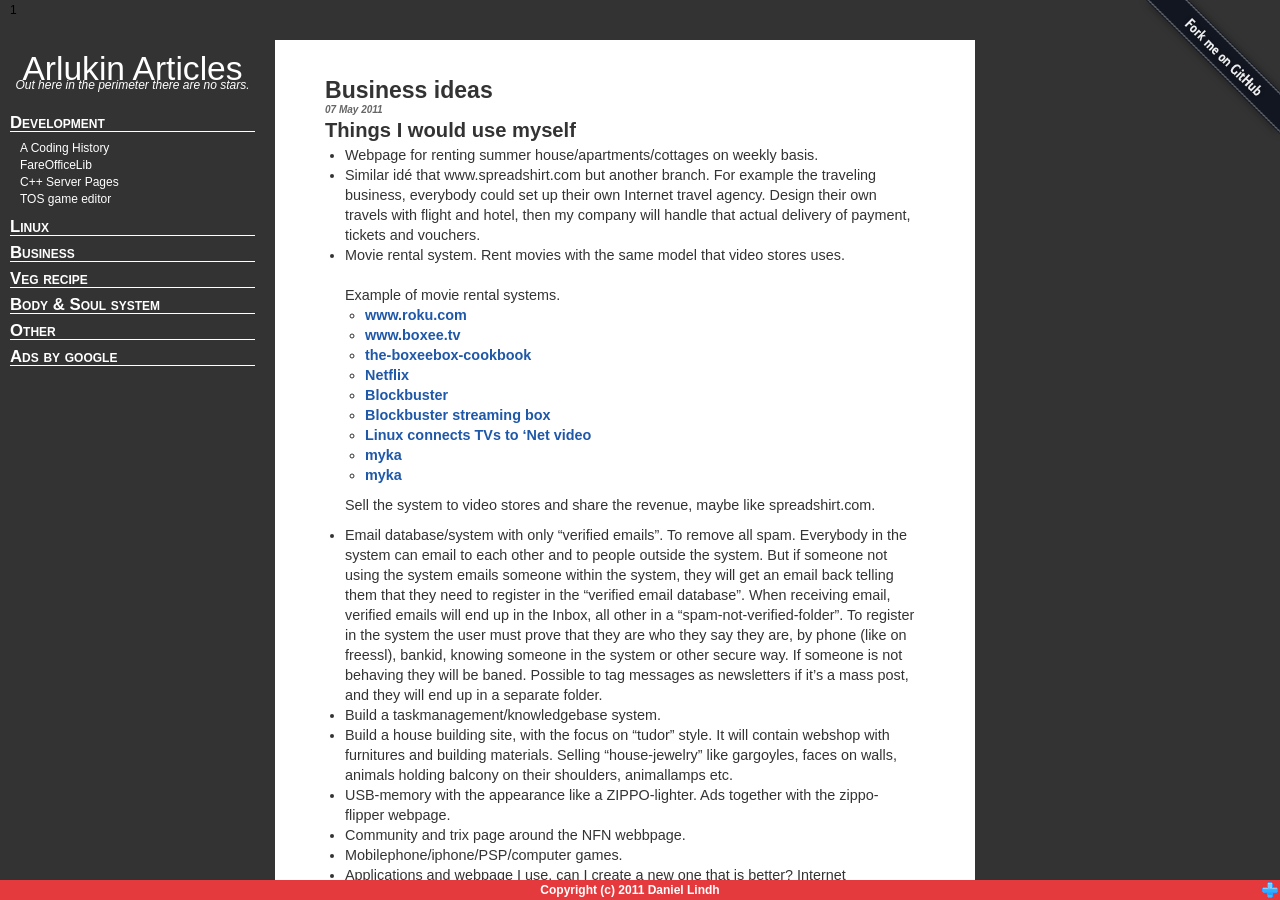
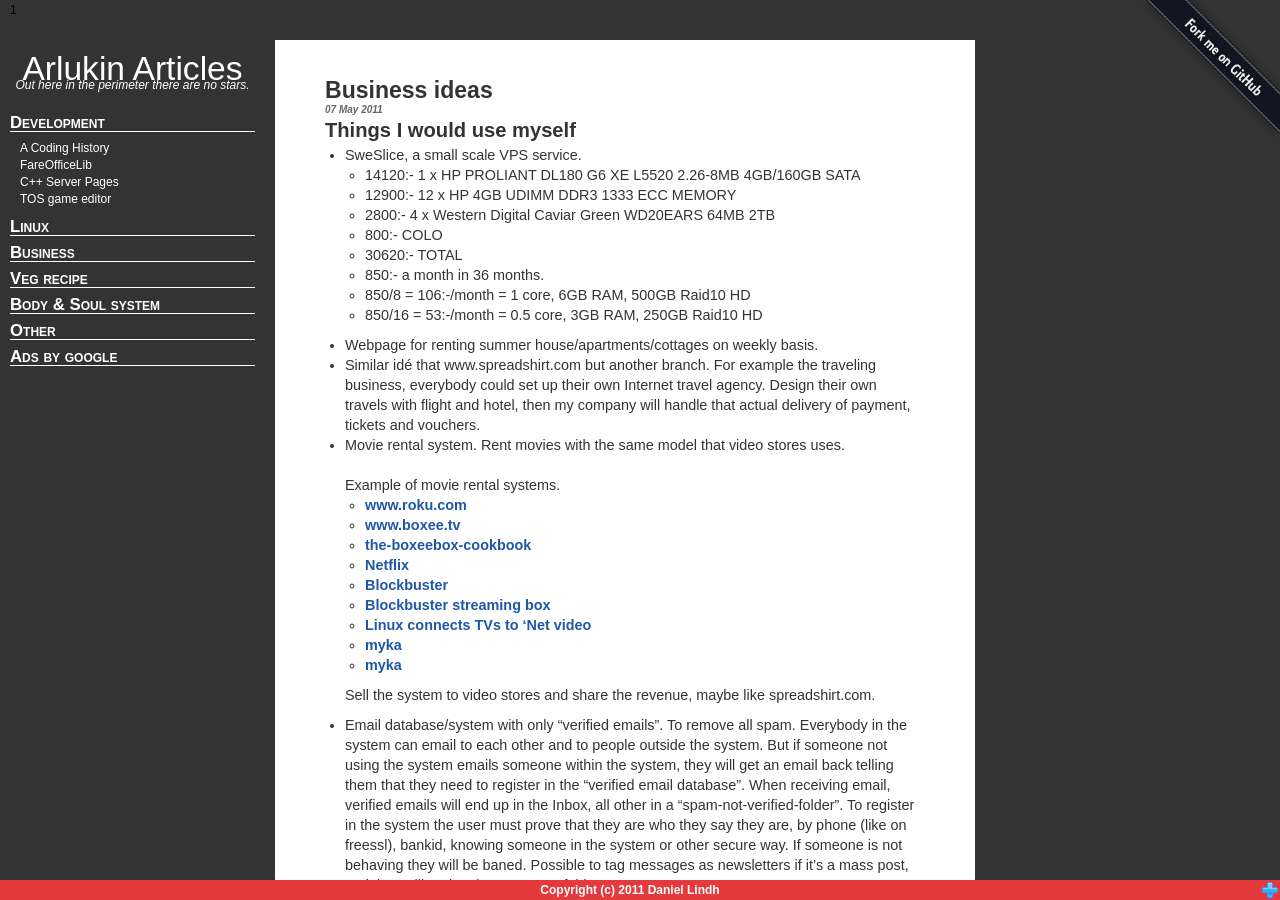
Before and after one commit to arlukin/arlukin.github.io, a Jekyll site: the page built from posts/business/_posts/2011-05-07-business-ideas.md, in a window 1280 px wide and 900 px high. Built offline with Jekyll 4.4.1, drawn with Linux system fonts in a browser that asks for light colours; Markdown is read by kramdown in place of the engine named in the settings; comment, search, counter and statistics services are not loaded.

Commit message:
Added VPS bussiness idea.

```diff
--- a/posts/business/_posts/2011-05-07-business-ideas.md
+++ b/posts/business/_posts/2011-05-07-business-ideas.md
@@ -5,6 +5,15 @@ title: Business ideas
 
 ## Things I would use myself
 
+* SweSlice, a small scale VPS service.
+  * 14120:- 1 x HP PROLIANT DL180 G6 XE L5520 2.26-8MB 4GB/160GB SATA
+  * 12900:- 12 x HP 4GB UDIMM DDR3 1333 ECC MEMORY
+  *  2800:- 4  x Western Digital Caviar Green WD20EARS 64MB 2TB
+  *   800:- COLO
+  * 30620:- TOTAL
+  *   850:- a month in 36 months.
+  * 850/8  = 106:-/month = 1 core,   6GB RAM, 500GB Raid10 HD
+  * 850/16 = 53:-/month  = 0.5 core, 3GB RAM, 250GB Raid10 HD
 * Webpage for renting summer house/apartments/cottages on weekly basis.
 * Similar idé that www.spreadshirt.com but another branch. For example
   the traveling business, everybody could set up their own Internet
```
